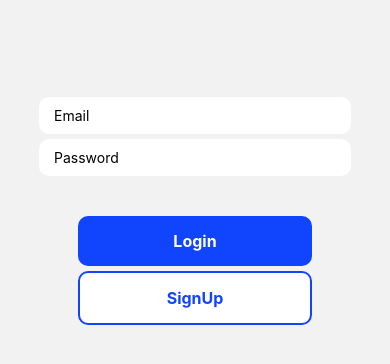
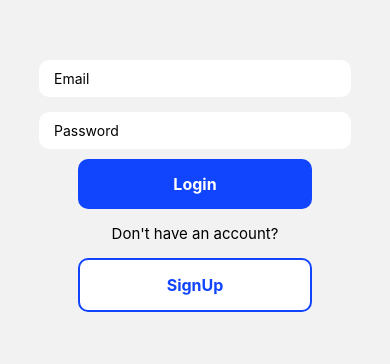
Before and after one commit to sheldon-ouma-sudo/SquadApp, a React Native app: screen /Login in a window 390 px wide. Shown: the part 214-578 px from the top of the page. Built offline with nearby package versions, Linux system fonts and the light colour scheme; no server answers.

Commit message:
initial stages of fixing the advanced login functionality

```diff
--- a/src/screens/LoginScreen.js
+++ b/src/screens/LoginScreen.js
@@ -80,6 +80,13 @@ const handleLogin = () =>{
             </Text>
 
         </TouchableOpacity>
+        <View style= {styles.textWrapper}>
+            <Text style={styles.text}>
+            Don't have an account?
+            </Text>
+        </View>
+
+
         <TouchableOpacity
             onPress={handleSignUp}
             style = {[styles.button, styles.buttonOutline]}
@@ -90,17 +97,13 @@ const handleLogin = () =>{
         </TouchableOpacity>
 
     </View>
+
     </KeyboardAvoidingView>
   )
 }
 
 
-<View>
 
-    <Text>
-        Do you have an account?
-    </Text>
-</View>
 
 
 export default LoginScreen
@@ -119,7 +122,7 @@ input:{
     paddingHorizontal: 15,
     paddingVertical:10,
     borderRadius:10,
-    marginTop: 5,
+    marginTop: 15,
 
 
 },
@@ -127,7 +130,9 @@ buttonContainer:{
 width: '60%',
 justifyContent: 'center',
 alignItems: 'center',
-marginTop: 40
+marginTop: 10,
+marginBottom: 60
+
 
 },
 button:{
@@ -135,7 +140,8 @@ button:{
     width: '100%',
     padding: 15,
     borderRadius: 10,
-    alignItems: 'center'
+    alignItems: 'center',
+
 
 
 },
@@ -157,6 +163,23 @@ buttonOutlineText:{
     color: '#1145FD',
     fontWeight: '700',
     fontSize: 16
+},
+textWrapper:{
+    textAlign:'left',
+    marginTop:5,
+    flexDirection:'row',
+    justifyContent:'flex-start',
+    alignItems:'flex-start'
+
+},
+
+text:{
+fontSize: 15,
+textAlign: 'left',
+marginTop:10,
+marginBottom: 10,
+alignItems:'left'
+
 }
 
 
```
